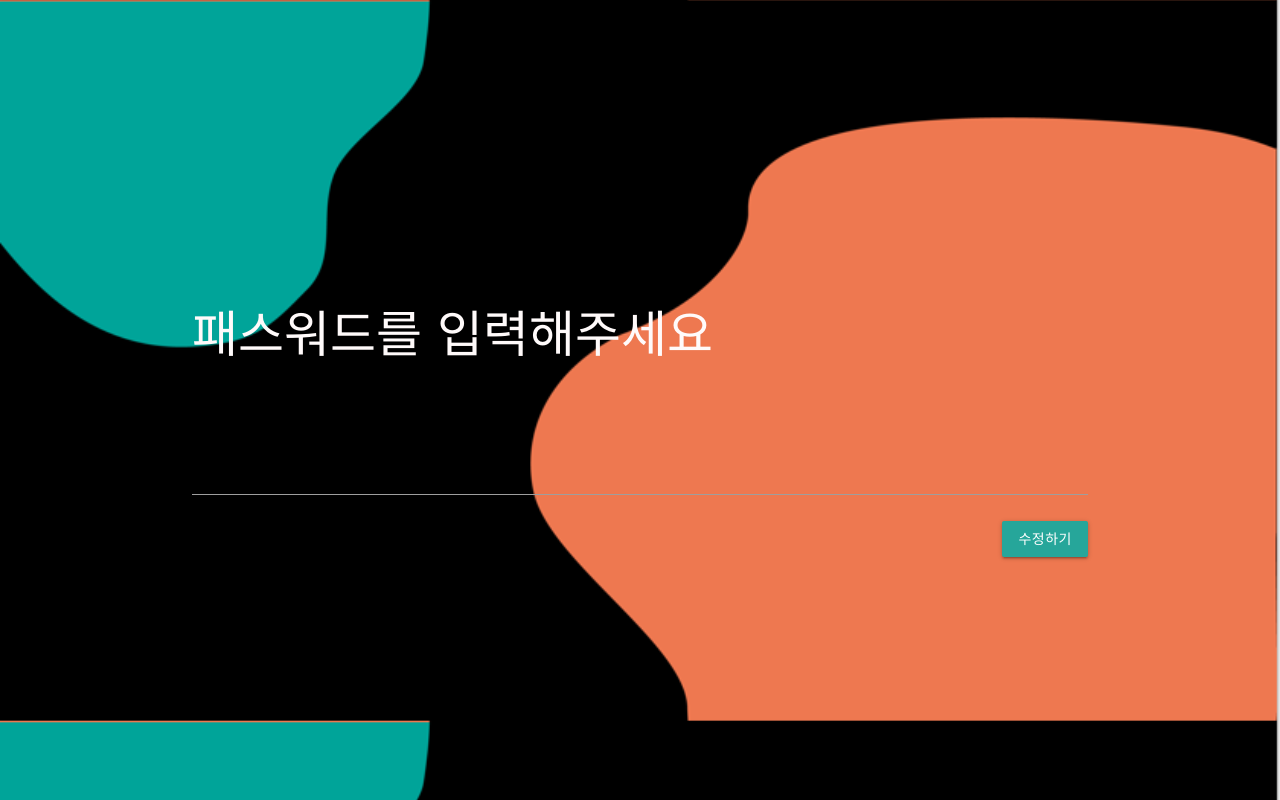
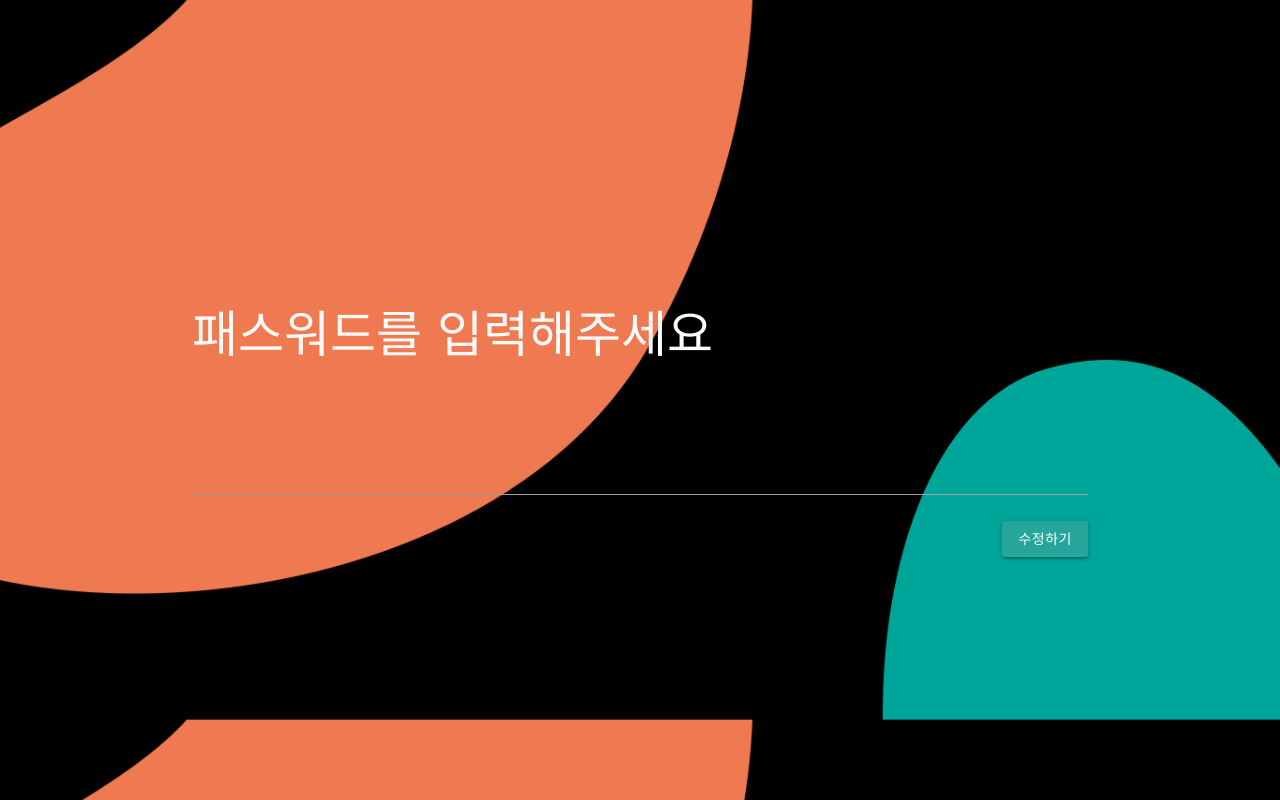
Before and after one commit to labiss96/kookmin_festival_project, a Django app: page /fest/check_edit_lost/10 in a window 1280 px wide. Run offline with Django 3.2, Linux system fonts and the light colour scheme; some web fonts are replaced.

Commit message:
폰트 및 기타배경 수정

```diff
--- a/festivalapp/templates/check_delete.html
+++ b/festivalapp/templates/check_delete.html
@@ -47,7 +47,7 @@
     }
 
     body {
-        background-image: url('{%static "dd.PNG"%}');
+        background-image: url('{%static "back.png"%}');
         background-size: cover;
 
     }
--- a/festivalapp/templates/check_delete_lost.html
+++ b/festivalapp/templates/check_delete_lost.html
@@ -47,7 +47,7 @@
     }
 
     body {
-        background-image: url('{%static "dd2.PNG"%}');
+        background-image: url('{%static "back.png"%}');
         background-size: cover;
 
     }
--- a/festivalapp/templates/check_edit.html
+++ b/festivalapp/templates/check_edit.html
@@ -49,7 +49,7 @@
     }
 
     body {
-        background-image: url('{%static "dd.PNG"%}');
+        background-image: url('{%static "what.png"%}');
         background-size: cover;
 
     }
--- a/festivalapp/templates/check_edit_lost.html
+++ b/festivalapp/templates/check_edit_lost.html
@@ -47,7 +47,7 @@
     }
 
     body {
-        background-image: url('{%static "dd2.PNG"%}');
+        background-image: url('{%static "what.png"%}');
         background-size: cover;
 
     }
--- a/festivalapp/templates/lost.html
+++ b/festivalapp/templates/lost.html
@@ -75,7 +75,7 @@
     }
 
     body {
-        background-image: url('{%static "back.png"%}');
+        background-image: url('{%static "dd2.PNG"%}');
         background-size: cover;
     }
 
--- a/festivalapp/templates/talk.html
+++ b/festivalapp/templates/talk.html
@@ -72,7 +72,7 @@
     font-size: 40px;
 }
     body {
-        background-image: url('{%static "what.png"%}');
+        background-image: url('{%static "dd.png"%}');
         background-size: cover;
     }
 
```
Also changed, not shown: db.sqlite3.
